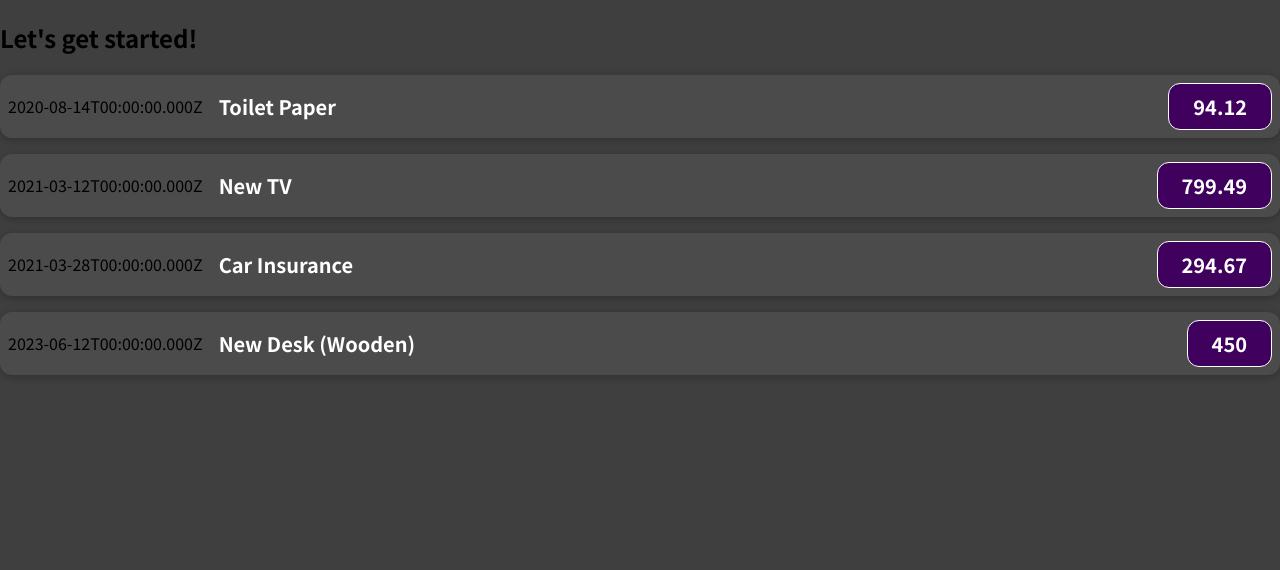
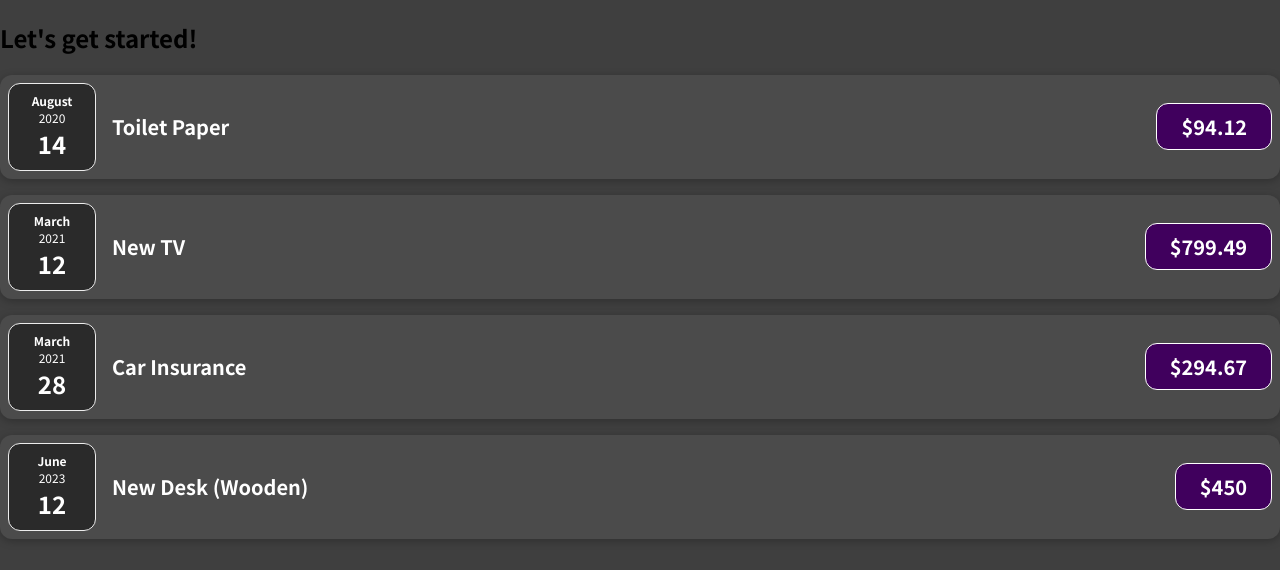
Before and after one commit to DakiTheBest/react-kurs-1, a JavaScript app: page / in a window 1280 px wide. Shown: the top 570 px of the page. Built offline with nearby package versions, Linux system fonts and the light colour scheme.

Commit message:
date nice

```diff
--- a/src/App.js
+++ b/src/App.js
@@ -30,22 +30,22 @@
         title={expenses[0].title}
         amount={expenses[0].amount}
         date={expenses[0].date}
-      ></ExpenseItem>
+      />
       <ExpenseItem
         title={expenses[1].title}
         amount={expenses[1].amount}
         date={expenses[1].date}
-      ></ExpenseItem>
+      />
       <ExpenseItem
         title={expenses[2].title}
         amount={expenses[2].amount}
         date={expenses[2].date}
-      ></ExpenseItem>
+      />
       <ExpenseItem
         title={expenses[3].title}
         amount={expenses[3].amount}
         date={expenses[3].date}
-      ></ExpenseItem>
+      />
     </div>
   );
 }
--- /dev/null
+++ b/src/components/ExpenseDate.css
@@ -0,0 +1,26 @@
+.expense-date {
+  display: flex;
+  flex-direction: column;
+  width: 5.5rem;
+  height: 5.5rem;
+  border: 1px solid #ececec;
+  background-color: #2a2a2a;
+  color: white;
+  border-radius: 12px;
+  align-items: center;
+  justify-content: center;
+}
+
+.expense-date__month {
+  font-size: 0.75rem;
+  font-weight: bold;
+}
+
+.expense-date__year {
+  font-size: 0.75rem;
+}
+
+.expense-date__day {
+  font-size: 1.5rem;
+  font-weight: bold;
+}
--- /dev/null
+++ b/src/components/ExpenseDate.js
@@ -0,0 +1,17 @@
+import "./ExpenseDate.css";
+
+const ExpenseDate = (props) => {
+  const month = props.date.toLocaleString("en-US", { month: "long" });
+  const day = props.date.toLocaleString("en-US", { day: "2-digit" });
+  const year = props.date.getFullYear();
+
+  return (
+    <div className="expense-date">
+      <div className="expense-date__month">{month}</div>
+      <div className="expense-date__year">{year}</div>
+      <div className="expense-date__day">{day}</div>
+    </div>
+  );
+};
+
+export default ExpenseDate;
--- a/src/components/ExpenseItem.js
+++ b/src/components/ExpenseItem.js
@@ -1,12 +1,13 @@
+import ExpenseDate from "./ExpenseDate";
 import "./ExpenseItem.css";
 
 const ExpenseItem = (props) => {
   return (
     <div className="expense-item">
-      <div>{props.date.toISOString()}</div>
+      <ExpenseDate date={props.date} />
       <div className="expense-item__description">
         <h2>{props.title}</h2>
-        <div className="expense-item__price">{props.amount}</div>
+        <div className="expense-item__price">${props.amount}</div>
       </div>
     </div>
   );
```
